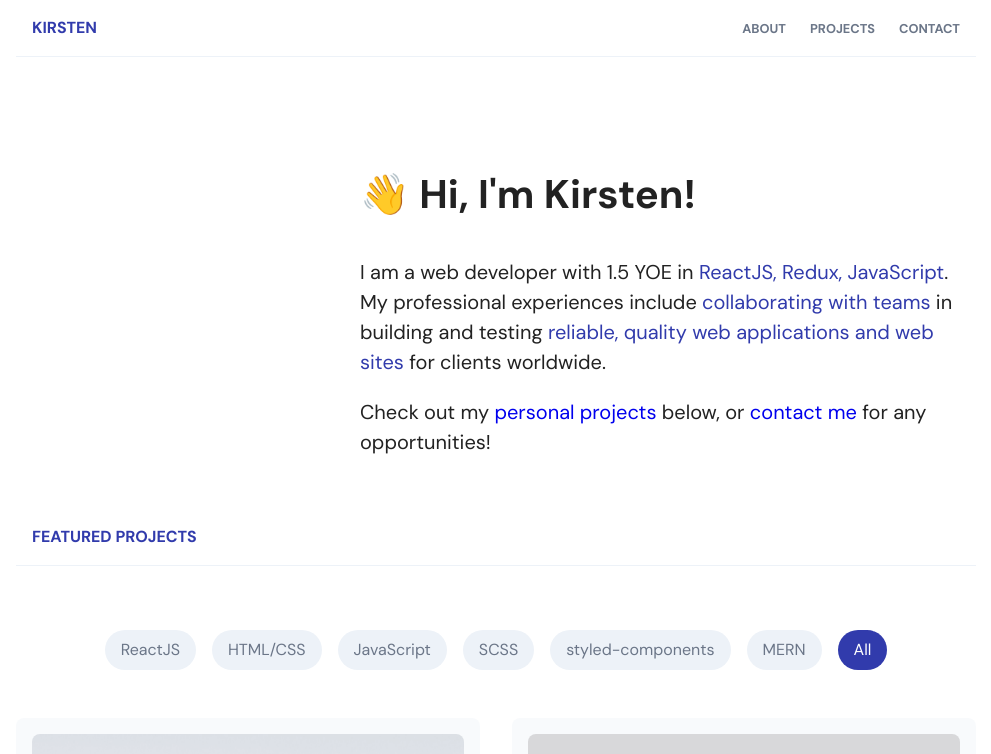
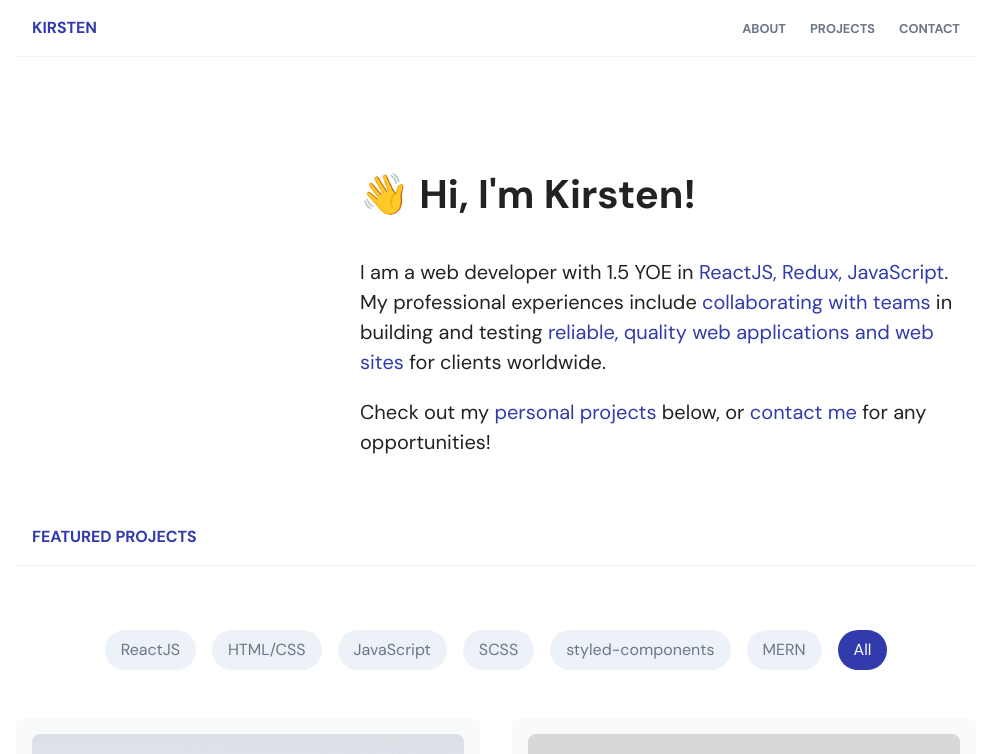
Before and after one commit to kmalcaba/kmalcaba.github.io, a React (Create React App) app: page / in a window 1280 px wide. Shown: the top 754 px of the page, without its empty margins (144-1135 px from the left). Built offline with nearby package versions, Linux system fonts and the light colour scheme.

Commit message:
Add smooth scroll and default link color

```diff
--- a/src/styles/general.scss
+++ b/src/styles/general.scss
@@ -15,6 +15,7 @@
   line-height: 1.5;
   color: $color-black;
   box-sizing: border-box;
+  scroll-behavior: smooth;
 }
 
 body {
@@ -27,6 +28,7 @@ code {
 
 a {
   text-decoration: none;
+  color: $color-primary;
 }
 
 .container {
```
